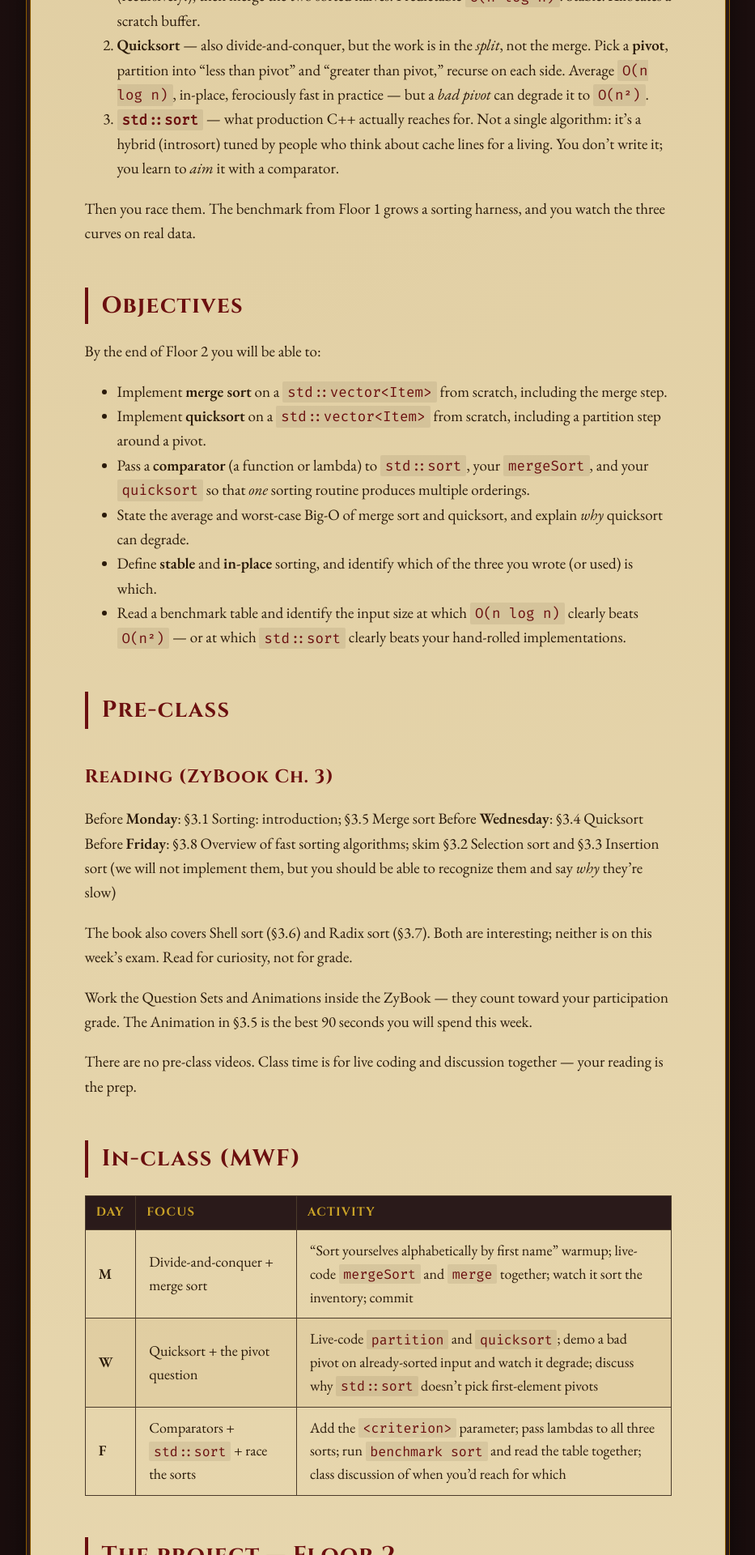
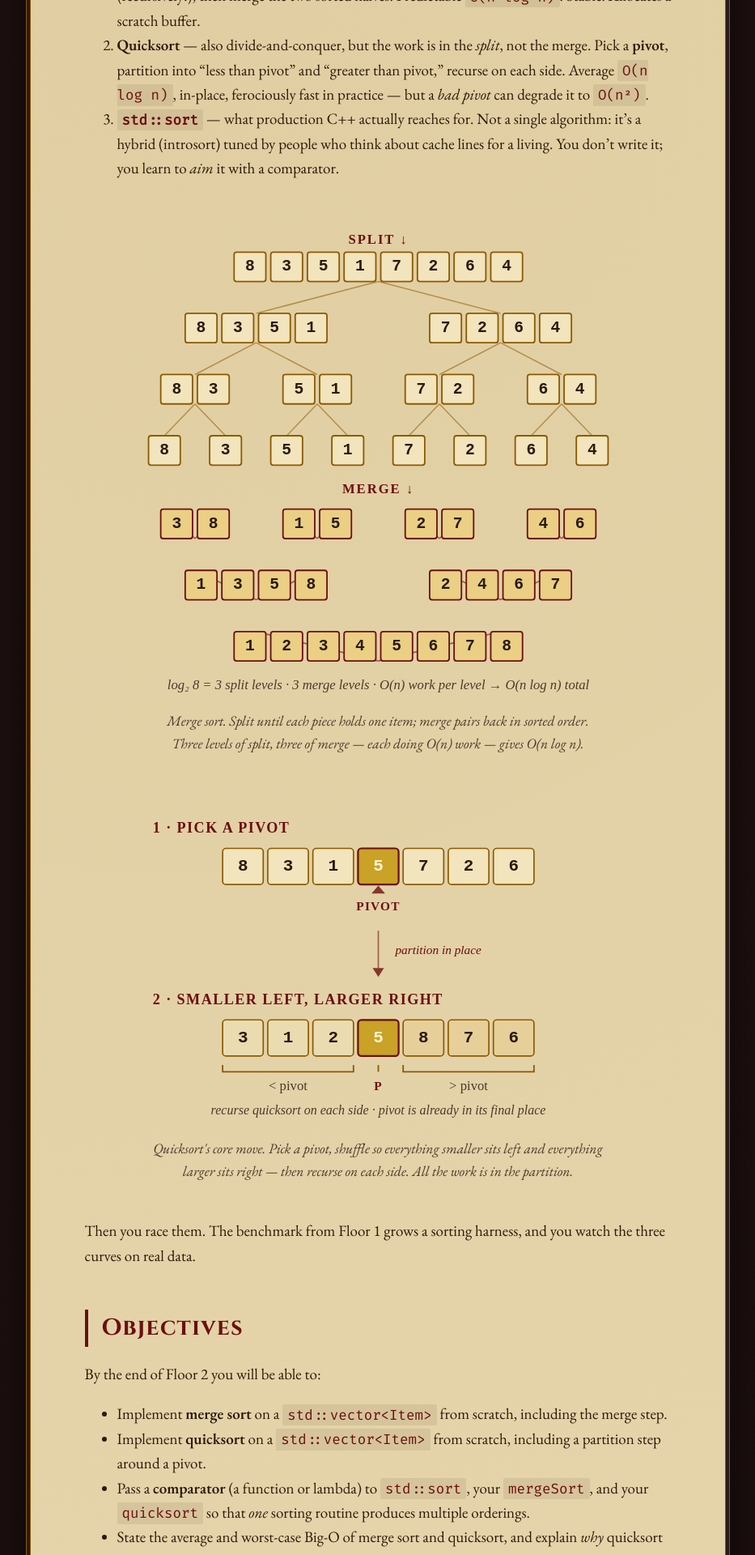
Before and after one commit to HogRed/comp2450, a Jekyll site: the page built from _floors/floor-02.md, in a window 1280 px wide. Shown: the part 1038-2958 px from the top of the page at 81% size, without its empty margins (173-1106 px from the left). Built offline with Jekyll 4.4.1, drawn with Linux system fonts in a browser that asks for light colours; some web fonts are replaced; some of the changed text lies outside the part shown.

Commit message:
Add Floor 2 sort diagrams (merge tree, partition, pivot choice)
Three inline SVGs sized for the parchment page: a full split-and-merge
tree over eight items, a two-frame partition around a gold-highlighted
pivot, and a balanced-vs-skewed recursion-tree comparison embedded in
the Pivot Wraith bestiary block. Adds a .diagram figure style so
images sit centered with an italic caption.

Co-Authored-By: Claude Opus 4.7 <noreply@anthropic.com>

```diff
--- a/_floors/floor-02.md
+++ b/_floors/floor-02.md
@@ -19,6 +19,16 @@ You will learn three sorts:
 1. **Merge sort** — the canonical **divide-and-conquer** sort. Split the vector in half, sort each half (recursively!), then merge the two sorted halves. Predictable `O(n log n)`. Stable. Allocates a scratch buffer.
 2. **Quicksort** — also divide-and-conquer, but the work is in the *split*, not the merge. Pick a **pivot**, partition into "less than pivot" and "greater than pivot," recurse on each side. Average `O(n log n)`, in-place, ferociously fast in practice — but a *bad pivot* can degrade it to `O(n²)`.
 3. **`std::sort`** — what production C++ actually reaches for. Not a single algorithm: it's a hybrid (introsort) tuned by people who think about cache lines for a living. You don't write it; you learn to *aim* it with a comparator.
+
+<figure class="diagram">
+  <img src="{{ '/assets/diagrams/mergesort-tree.svg' | relative_url }}" alt="Merge sort split-and-merge tree on eight items"/>
+  <figcaption>Merge sort. Split until each piece holds one item; merge pairs back in sorted order. Three levels of split, three of merge — each doing O(n) work — gives O(n log n).</figcaption>
+</figure>
+
+<figure class="diagram">
+  <img src="{{ '/assets/diagrams/quicksort-partition.svg' | relative_url }}" alt="Quicksort partition: pivot separates values less than it from values greater than it"/>
+  <figcaption>Quicksort's core move. Pick a pivot, shuffle so everything smaller sits left and everything larger sits right — then recurse on each side. All the work is in the partition.</figcaption>
+</figure>
 
 Then you race them. The benchmark from Floor 1 grows a sorting harness, and you watch the three curves on real data.
 
@@ -120,6 +130,11 @@ Your commit history this week should show at least three commits — Mon (merge)
 **The Pivot Wraith** — *HP: situational. Damage: silent and slow.*
 Strikes when you call `quicksort` with a fixed-position pivot (always-first, always-last) on data that is already nearly sorted. Your `O(n log n)` average case becomes `O(n²)` worst case — no crash, no error, just a sort that takes a thousand times longer than it should and a benchmark you can't explain.
 
+<figure class="diagram">
+  <img src="{{ '/assets/diagrams/quicksort-pivot.svg' | relative_url }}" alt="Two recursion trees: a balanced tree of depth log n, and a skewed tree of depth n"/>
+  <figcaption>Quicksort's cost lives in the tree's depth. Each level touches n items. A balanced split gives log n levels; a skewed split gives n — the same algorithm, but a hundred times slower.</figcaption>
+</figure>
+
 Counter by:
 
 - Picking the **middle element** as the pivot for this week's hand-rolled `quicksort` — it sidesteps the trivial sorted-input pathology.
--- a/assets/css/diablo.css
+++ b/assets/css/diablo.css
@@ -260,6 +260,32 @@ blockquote {
 }
 .callout.check .callout-title { color: var(--ember); }
 
+/* Diagrams — inline figures with captions */
+figure.diagram {
+  display: block;
+  margin: 1.8em auto;
+  padding: 0.6em 0;
+  text-align: center;
+}
+
+figure.diagram img {
+  display: block;
+  max-width: 100%;
+  height: auto;
+  margin: 0 auto;
+}
+
+figure.diagram figcaption {
+  font-family: 'EB Garamond', Georgia, serif;
+  font-style: italic;
+  color: var(--ink-soft);
+  font-size: 0.92rem;
+  margin-top: 0.6em;
+  max-width: 560px;
+  margin-left: auto;
+  margin-right: auto;
+}
+
 /* Footer */
 .site-footer {
   text-align: center;
```
Also changed, not shown: assets/diagrams/mergesort-tree.svg (added), assets/diagrams/quicksort-partition.svg (added), assets/diagrams/quicksort-pivot.svg (added).
